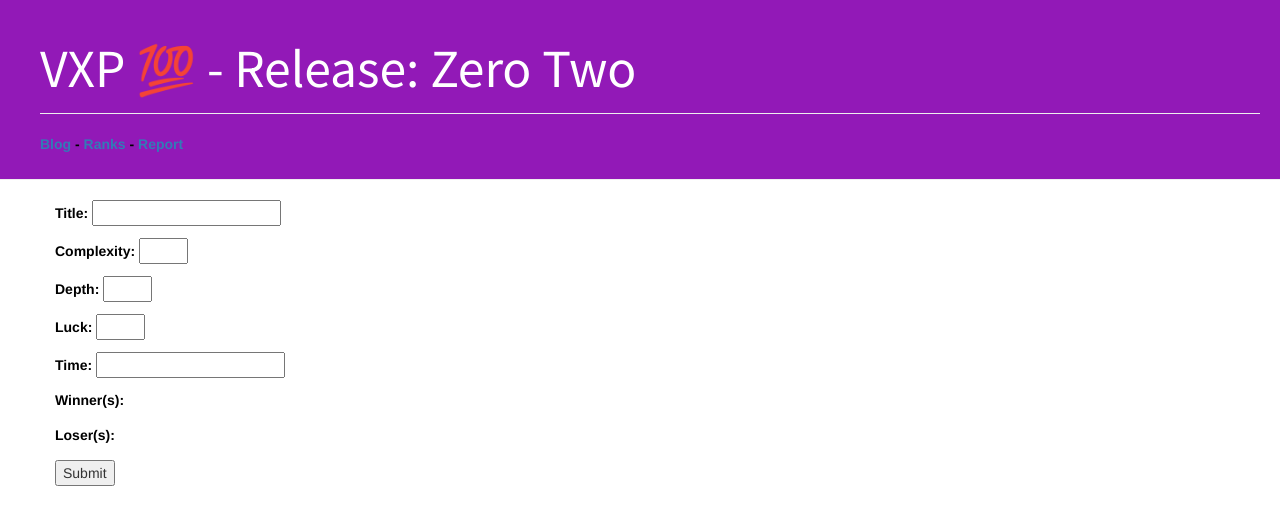
After one commit to SLaGrave/djangoLearning, a Django app: page /report/ in a window 1280 px wide. The commit adds this page. Shown: the top 525 px of the page. Run offline with Django 3.2, Linux system fonts and the light colour scheme; data that the repository does not hold is empty; some libraries are stand-ins or nearby versions.

Commit message:
Teams and reporting

```diff
--- /dev/null
+++ b/blog/forms.py
@@ -0,0 +1,12 @@
+from django import forms
+
+from .models import Post, Player, Team
+
+class ReportForm(forms.Form):
+    title = forms.CharField(label='Title', max_length=200)
+    c = forms.IntegerField(label='Complexity', max_value = 5, min_value=1)
+    d = forms.IntegerField(label='Depth', max_value = 5, min_value=1)
+    l = forms.IntegerField(label='Luck', max_value = 5, min_value=1)
+    t = forms.IntegerField(label='Time', min_value=1)
+    winners = forms.ModelMultipleChoiceField(label='Winner(s)', widget=forms.CheckboxSelectMultiple, queryset = Player.objects.all())
+    losers = forms.ModelMultipleChoiceField(label='Loser(s)', widget=forms.CheckboxSelectMultiple, queryset = Player.objects.all())
--- a/blog/static/css/blog.css
+++ b/blog/static/css/blog.css
@@ -1,3 +1,11 @@
+label {
+    color: #000000;
+}
+
+.content label {
+  color: #000000;
+}
+
 .page-header {
     background-color: #9219b7;
     margin-top: 0;
@@ -16,11 +24,6 @@
 
 h1, h2, h3, h4 {
     font-family: 'Noto Sans JP', sans-serif;
-}
-
-
-label {
-    color: #ffffff;
 }
 
 body {
--- a/blog/templates/blog/base.html
+++ b/blog/templates/blog/base.html
@@ -14,6 +14,8 @@
             <label><a href="/">Blog</a></label>
             <label> - </label>
             <label><a href="/ranks/">Ranks</a></label>
+            <label> - </label>
+            <label><a href = "/report/">Report</a></label>
         </div>
 
         <div class="content container">
--- /dev/null
+++ b/blog/templates/blog/report.html
@@ -0,0 +1,11 @@
+{% extends 'blog/base.html' %}
+
+{% block content %}
+  <div class="wow">
+    <form action="/report/" method="post">
+      {% csrf_token %}
+      {{ form.as_p }}
+      <input type="submit" value="Submit">
+    </form>
+  </div>
+{% endblock %}
--- a/blog/urls.py
+++ b/blog/urls.py
@@ -6,4 +6,5 @@ urlpatterns = [
     path('post/<int:pk>/', views.post_detail, name='post_detail'),
     path('ranks/', views.rank_list, name='rank_list'),
     path('ranks/<str:alias>', views.player_detail, name='player_detail'),
+    path('report/', views.report, name='report'),
 ]
--- a/blog/views.py
+++ b/blog/views.py
@@ -2,6 +2,8 @@ from django.shortcuts import render
 from django.utils import timezone
 from .models import Post, Player, Team
 from django.shortcuts import render, get_object_or_404
+from django.http import HttpResponseRedirect
+from .forms import ReportForm
 
 def post_list(request):
     posts = Post.objects.filter(published_date__lte=timezone.now()).order_by('published_date').reverse()
@@ -19,3 +21,65 @@ def rank_list(request):
 def player_detail(request, alias):
     player = get_object_or_404(Player, alias=alias)
     return render(request, 'blog/player_detail.html', {'player': player})
+
+
+
+
+
+# Form stuff below
+# ==========================
+
+def report(request):
+    if request.method== 'POST':
+        form = ReportForm(request.POST)
+        if valiForm(form, request):
+            reportGame(form, request)
+            return HttpResponseRedirect('/')
+        else:
+            return HttpResponseRedirect('/reportError/')
+    else:
+        form = ReportForm()
+    return render(request, 'blog/report.html', {'form': form})
+
+def valiForm(form, request):
+    if form.is_valid():
+        for x in request.POST.getlist('winners'):
+            for y in request.POST.getlist('losers'):
+                if x == y:
+                    return False
+                    break
+        return True
+    else:
+        return False
+
+def reportGame(form, request):
+    omega = calcOmega(form['c'].data, form['d'].data, form['l'].data, form['t'].data)
+    winSum = 0
+    winVXP = 0
+    # Simple calc
+    for winner in request.POST.getlist('winners'):
+        Player.objects.all()[int(winner) - 1].add(100)
+        Team.objects.all().get(name=Player.objects.all()[int(winner) - 1].team).add(1)
+    for loser in request.POST.getlist('losers'):
+        Player.objects.all()[int(loser) - 1].sub(100)
+        Team.objects.all().get(name=Player.objects.all()[int(loser) - 1].team).sub(1)
+
+def calcOmega(c, d, _l, t):
+    c = int(c)
+    d = int(d)
+    t = int(t)
+    _l = int(_l)
+    l = 0
+    # Normalize t
+    if _l == 1:
+        l = 3
+    elif _l == 2:
+        l = 2
+    elif _l == 3:
+        l = 1
+    elif _l == 4:
+        l = 1/2
+    else:
+        l == 1/3
+
+    return (c + d + t)*l
```
Also changed, not shown: blog/models.py (+14 -0 lines).
